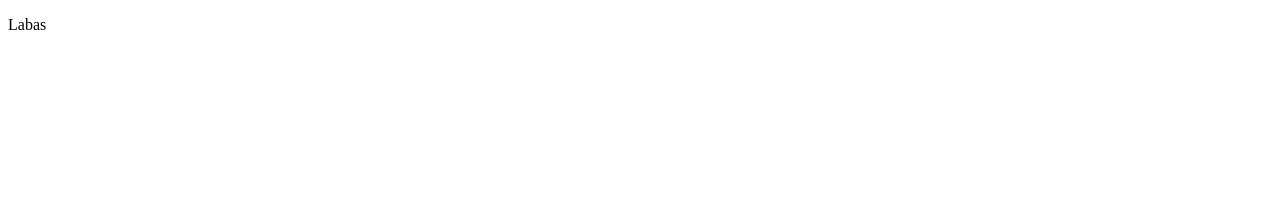
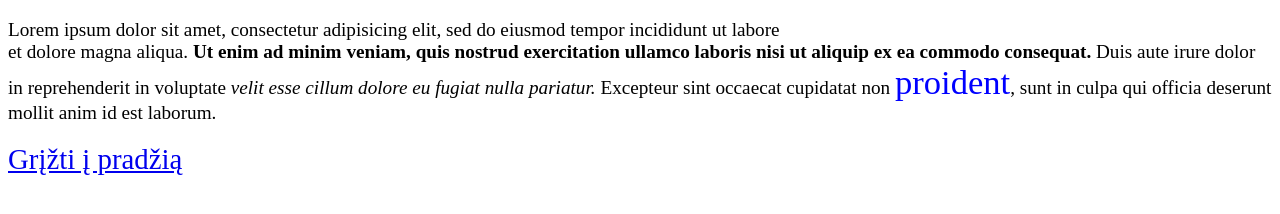
Before and after one commit to kaunas-coding-school/csv-import, a plain HTML site: page laurynas.html in a window 1280 px wide. Drawn offline with Linux system fonts and the light colour scheme.

Commit message:
Prideti css, js failai, paragrafas teksto

```diff
--- /dev/null
+++ b/css/laurynas.css
@@ -0,0 +1,16 @@
+#home-link {
+  font-size: 180%;
+}
+
+.blue-text {
+  font-size: 140%;
+}
+
+.blue-text {
+  color: #0000ff;
+  font-size: 180%;
+}
+
+p {
+  font-size: 120%;
+}
--- /dev/null
+++ b/js/laurynas.js
@@ -0,0 +1 @@
+console.log("Labas");
--- a/laurynas.html
+++ b/laurynas.html
@@ -2,9 +2,12 @@
 <html>
   <head>
     <meta charset="utf-8">
-    <title>Labas</title>
+    <title>Pirmasis puslapis</title>
+    <link rel="stylesheet" href="/css/laurynas.css">
   </head>
   <body>
-    <p>Labas</p>
+    <p>Lorem ipsum dolor sit amet, consectetur adipisicing elit, sed do eiusmod tempor incididunt ut labore<br> et dolore magna aliqua. <b>Ut enim ad minim veniam, quis nostrud exercitation ullamco laboris nisi ut aliquip ex ea commodo consequat. </b>Duis aute irure dolor in reprehenderit in voluptate <i>velit esse cillum dolore eu fugiat nulla pariatur.</i> Excepteur sint occaecat cupidatat non <span class="blue-text">proident</span>, sunt in culpa qui officia deserunt mollit anim id est laborum.</p>
+    <a id="home-link" href="/index.html">Grįžti į pradžią</a>
+    <script src="/js/laurynas.js" charset="utf-8"></script>
   </body>
 </html>
```
